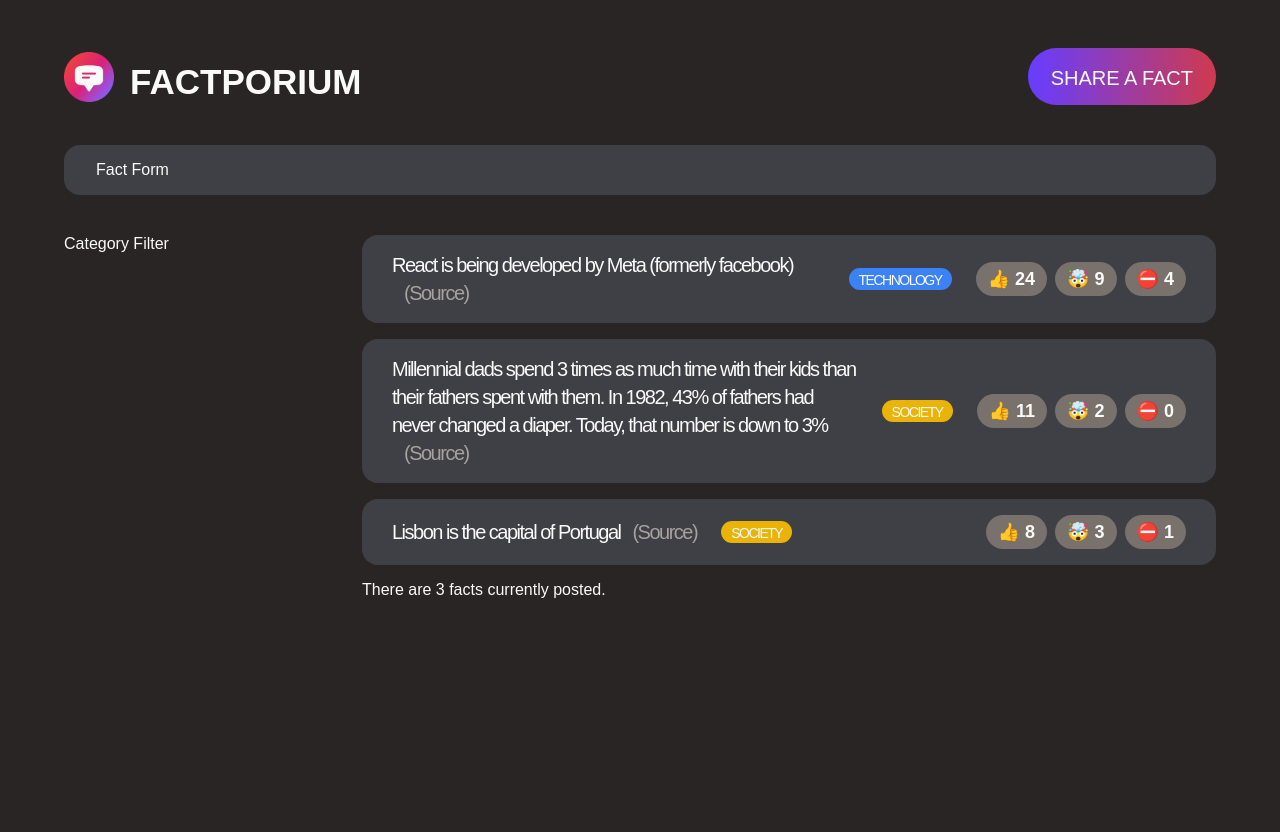
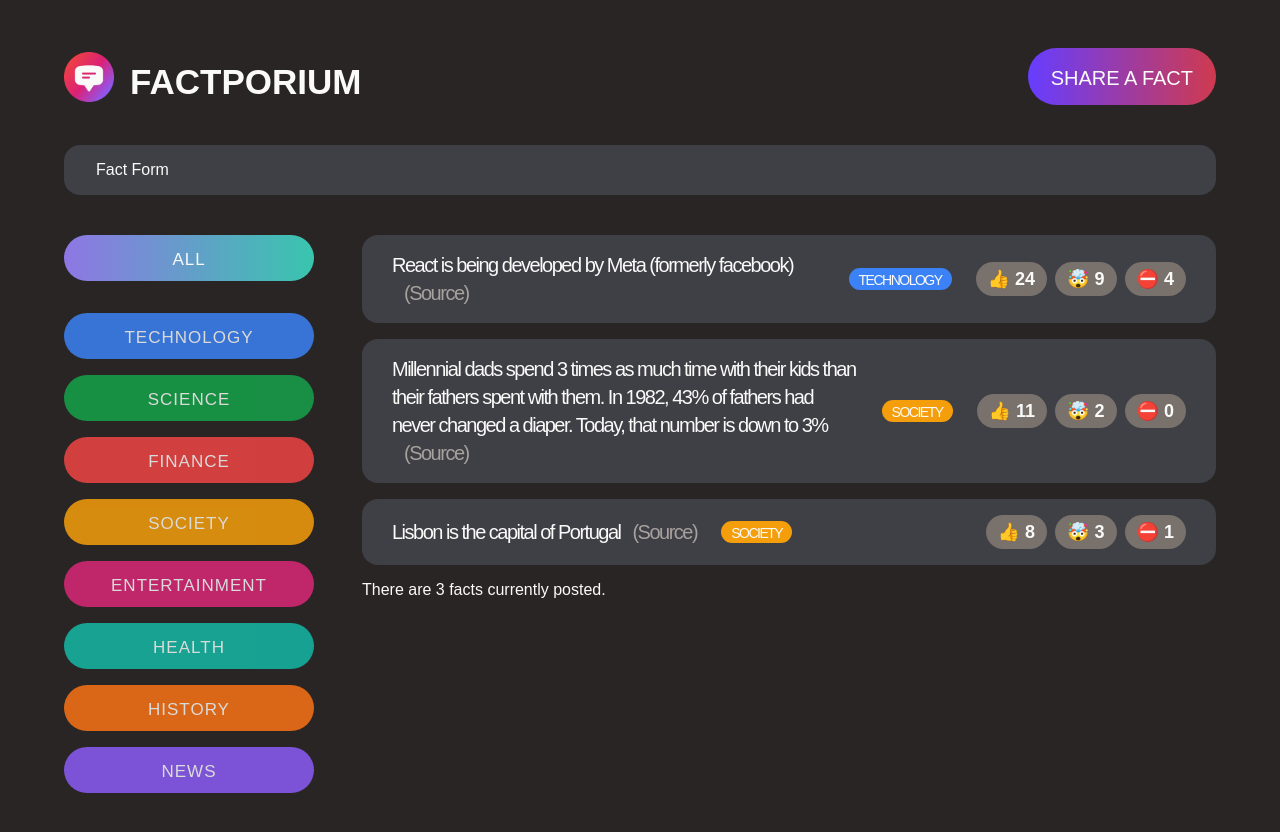
Before and after one commit to KramerJProg/Factporium, a React (Create React App) app: page / in a window 1280 px wide. Shown: the top 832 px of the page. Before the commit the page ends 800 px from the top, so only its background shows below. Built offline with nearby package versions, Linux system fonts and the light colour scheme; a web font is replaced by a local one.

Commit message:
Rendered the Category List (#17)
Co-authored-by: Kramer Jensen <kramerdjensen@gmail.com>

```diff
--- a/src/App.js
+++ b/src/App.js
@@ -5,7 +5,7 @@ const CATEGORIES = [
 	{ name: "technology", color: "#3b82f6" },
 	{ name: "science", color: "#16a34a" },
 	{ name: "finance", color: "#ef4444" },
-	{ name: "society", color: "#eab308" },
+	{ name: "society", color: "#f59e0b" },
 	{ name: "entertainment", color: "#db2777" },
 	{ name: "health", color: "#14b8a6" },
 	{ name: "history", color: "#f97316" },
@@ -76,7 +76,22 @@ function NewFactForm() {
 }
 
 function CategoryFilter() {
-	return <aside>Category Filter</aside>
+	return (
+		<aside>
+			<ul>
+				<li className="cat">
+					<button className="btn btn-all-cats">All</button>
+				</li>
+				{CATEGORIES.map((cat) => (
+					<li key={cat.name} className="cat">
+						<button className="btn btn-cat" style={{ backgroundColor: cat.color }}>
+							{cat.name}
+						</button>
+					</li>
+				))}
+			</ul>
+		</aside>
+	);
 }
 
 function FactList() {
--- a/src/style.css
+++ b/src/style.css
@@ -174,6 +174,7 @@ ul {
 
 .btn-large:hover {
     --x: 100%;
+    transform: scale(1.05);
 }
 
 .btn-large {
@@ -186,12 +187,32 @@ ul {
 .btn-all-cats {
     margin-bottom: 16px;
     width: 100%;
+    letter-spacing: 1px;
+    background: linear-gradient(90deg, var(--c1, #9a86e2), var(--c2, #aa00ff) 50%, var(--c1, #3fb39f)) var(--x, 0)/ 200%;
+    color: inherit;
+    --c1: #8e77e4;
+    --c2: #39c5ae;
+    transition: 0.2s;
+}
+
+.btn-all-cats:hover {
+    transform: scale(1.05);
+    --x: 100%;
 }
 
 .btn-cat {
     width: 100%;
     background-image: none;
+    letter-spacing: 1px;
+    opacity: .85;
+    transition: all 0.2s ease 0s;
 }
+
+.btn-cat:hover {
+        transform: scale(1.05);
+        opacity: 1;
+        transition: all 0.2s ease 0s;
+    }
 
 .cat {
     margin-bottom: 16px;
--- a/v1/index.html
+++ b/v1/index.html
@@ -39,7 +39,9 @@
             <main class="main">
                 <aside>
                     <ul>
-                        <li class="cat"><button class="btn btn-all-cats">All</button></li>
+                        <li class="cat">
+                            <button class="btn btn-all-cats">All</button>
+                        </li>
                         <li class="cat">
                             <button class="btn btn-cat">Technology</button>
                         </li>
```
